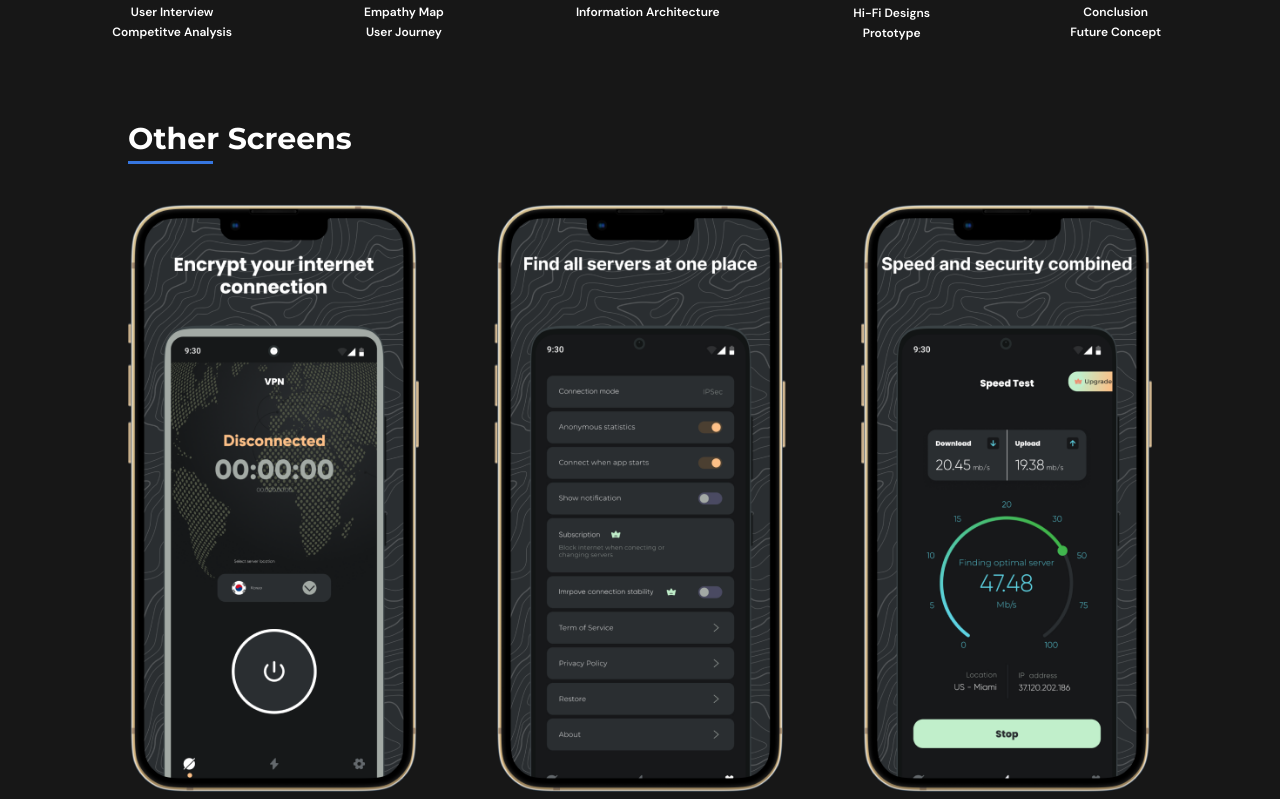
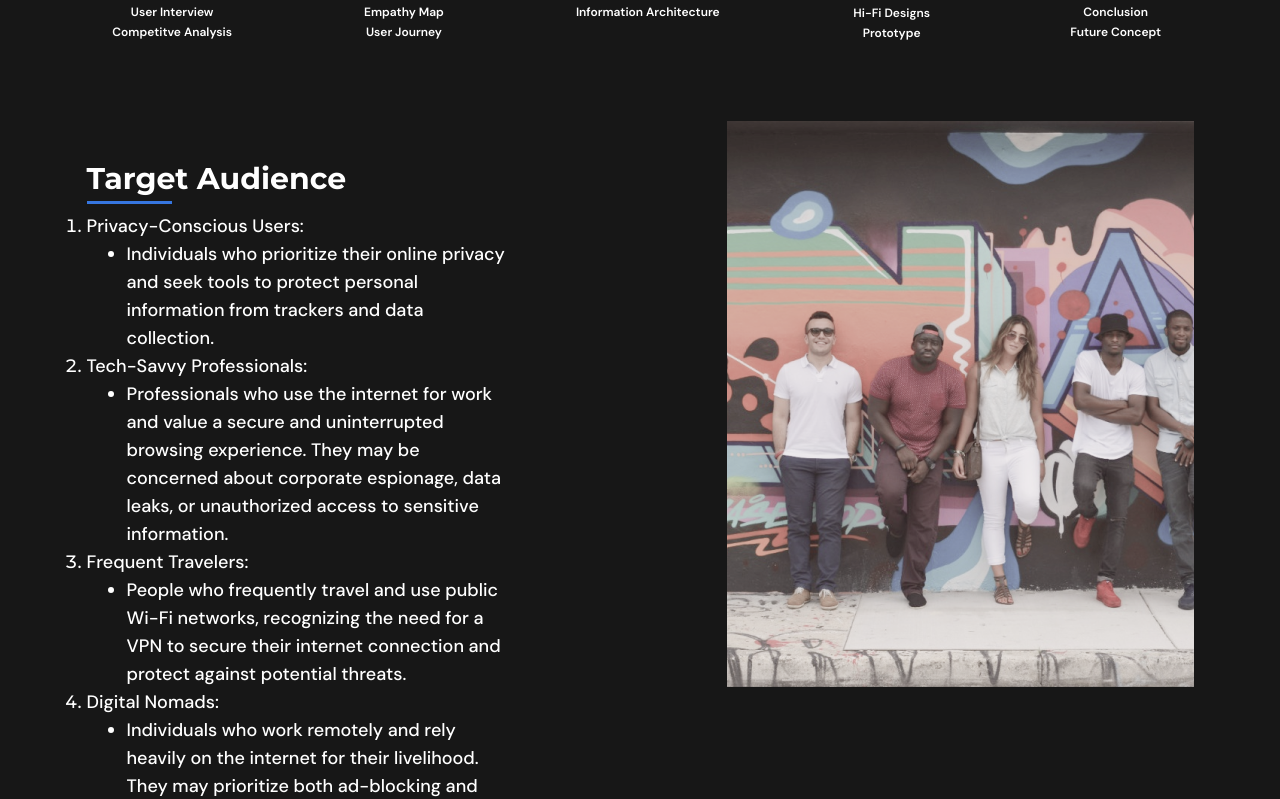
Before and after one commit to VirtuousTechies/musa-daniel, a React (Vite) app in the folder musa-daniel/: page /works/adBlocker in a window 1280 px wide. Shown: the part 2806-3605 px from the top of the page. Built offline with nearby package versions, Linux system fonts and the light colour scheme.

Commit message:
Corrected error, by removing target audience component from food app body and placing it in ad blocker body component

```diff
--- a/musa-daniel/src/Components/AdBlockerBody.jsx
+++ b/musa-daniel/src/Components/AdBlockerBody.jsx
@@ -1,8 +1,9 @@
 import React from 'react'
 import DesignProcess from './DesignProcess'
-import { adBlockerGoals, adBlockerMainOne, adBlockerMainTwo, adBlockerOverview, adBlockerScreens, dotDesign, figma } from '../Data'
+import { adBlockerGoals, adBlockerMainOne, adBlockerMainTwo, adBlockerOverview, adBlockerScreens, adTarget, dotDesign, figma } from '../Data'
 import Heading from './Heading'
-import { adBlockerData } from '../Data/demo'
+import { adBlockerData, targetAudience } from '../Data/demo'
+import { TargetAudience } from '.'
 
 export default function AdBlockerBody() {
   return (
@@ -76,7 +77,7 @@ export default function AdBlockerBody() {
        </div>
       </section>
       <DesignProcess />
-      <section></section>
+      <TargetAudience ride={false} img={adTarget} data={targetAudience.adBlocker} />
       <section></section>
       <section className='mt-20 flex flex-col space-y-10 mx-5 md:mx-0 md:w-[90%] xl:w-[80%]'>
         <Heading text={'Other Screens'} />
--- a/musa-daniel/src/Components/FoodAppBody.jsx
+++ b/musa-daniel/src/Components/FoodAppBody.jsx
@@ -1,7 +1,6 @@
 import React from 'react'
-import { figma, foodMainFive, foodMainFour, foodMainOne, foodMainThree, foodMainTwo, foodTarget } from '../Data'
-import { targetAudience } from '../Data/demo'
-import { DesignProcess, TargetAudience } from '.'
+import { figma, foodMainFive, foodMainFour, foodMainOne, foodMainThree, foodMainTwo} from '../Data'
+import { DesignProcess } from '.'
 
 export default function FoodAppBody() {
   return (
@@ -59,7 +58,6 @@ export default function FoodAppBody() {
         <section></section>
         <section></section>
         <DesignProcess />
-        <TargetAudience ride={false} img={foodTarget} data={targetAudience.foodApp} />
         <section></section>
         <section></section>
     </section>
--- a/musa-daniel/src/Data/demo.js
+++ b/musa-daniel/src/Data/demo.js
@@ -160,5 +160,5 @@ export const adBlockerData = {
 
 export const targetAudience = {
     rideEase: ['Urban Dwellers: People living in densely populated areas where parking can be difficult to find and owning a car can be expensive.', 'Commuters: People who need to travel to and from work or school and want an alternative to public transportation.', 'Young Adults: People who may not have a car or who prefer not to own a car and are looking for an affordable transportation option.', 'Travelers: People who are visiting a new city and need a reliable transportation option to get around.'],
-    foodApp: [ ['Privacy-Conscious Users:', 'Individuals who prioritize their online privacy and seek tools to protect personal information from trackers and data collection.'], ['Tech-Savvy Professionals:', 'Professionals who use the internet for work and value a secure and uninterrupted browsing experience. They may be concerned about corporate espionage, data leaks, or unauthorized access to sensitive information.'], ['Frequent Travelers:', 'People who frequently travel and use public Wi-Fi networks, recognizing the need for a VPN to secure their internet connection and protect against potential threats.'], ['Digital Nomads:', 'Individuals who work remotely and rely heavily on the internet for their livelihood. They may prioritize both ad-blocking and VPN features for an efficient and secure online work environment.'] ]
+    adBlocker: [ ['Privacy-Conscious Users:', 'Individuals who prioritize their online privacy and seek tools to protect personal information from trackers and data collection.'], ['Tech-Savvy Professionals:', 'Professionals who use the internet for work and value a secure and uninterrupted browsing experience. They may be concerned about corporate espionage, data leaks, or unauthorized access to sensitive information.'], ['Frequent Travelers:', 'People who frequently travel and use public Wi-Fi networks, recognizing the need for a VPN to secure their internet connection and protect against potential threats.'], ['Digital Nomads:', 'Individuals who work remotely and rely heavily on the internet for their livelihood. They may prioritize both ad-blocking and VPN features for an efficient and secure online work environment.'] ]
 }
--- a/musa-daniel/src/Data/index.jsx
+++ b/musa-daniel/src/Data/index.jsx
@@ -34,10 +34,10 @@ export {default as figma} from './images/food-app/figma.png'
 export {default as adBlockerOverview} from './images/ad-blocker/ad-blocker-overview.png'
 export {default as adBlockerGoals} from './images/ad-blocker/ad-blocker-goals.png'
 export {default as adBlockerScreens} from './images/ad-blocker/ad-blocker-screens.png'
+export {default as adTarget} from './images/ad-blocker/target-audience.png'
 
 export {default as foodMainOne} from './images/food-app/food-main-one.png'
 export {default as foodMainTwo} from './images/food-app/food-main-two.png'
 export {default as foodMainThree} from './images/food-app/food-main-three.png'
 export {default as foodMainFour} from './images/food-app/food-main-four.png'
 export {default as foodMainFive} from './images/food-app/food-main-five.png'
-export {default as foodTarget} from './images/food-app/target-audience.png'
```
Also changed, not shown: musa-daniel/src/Data/images/ad-blocker/target-audience.png (renamed from musa-daniel/src/Data/images/ad-blocker/target-audience-two.png), musa-daniel/src/Data/images/food-app/target-audience.png (deleted).
